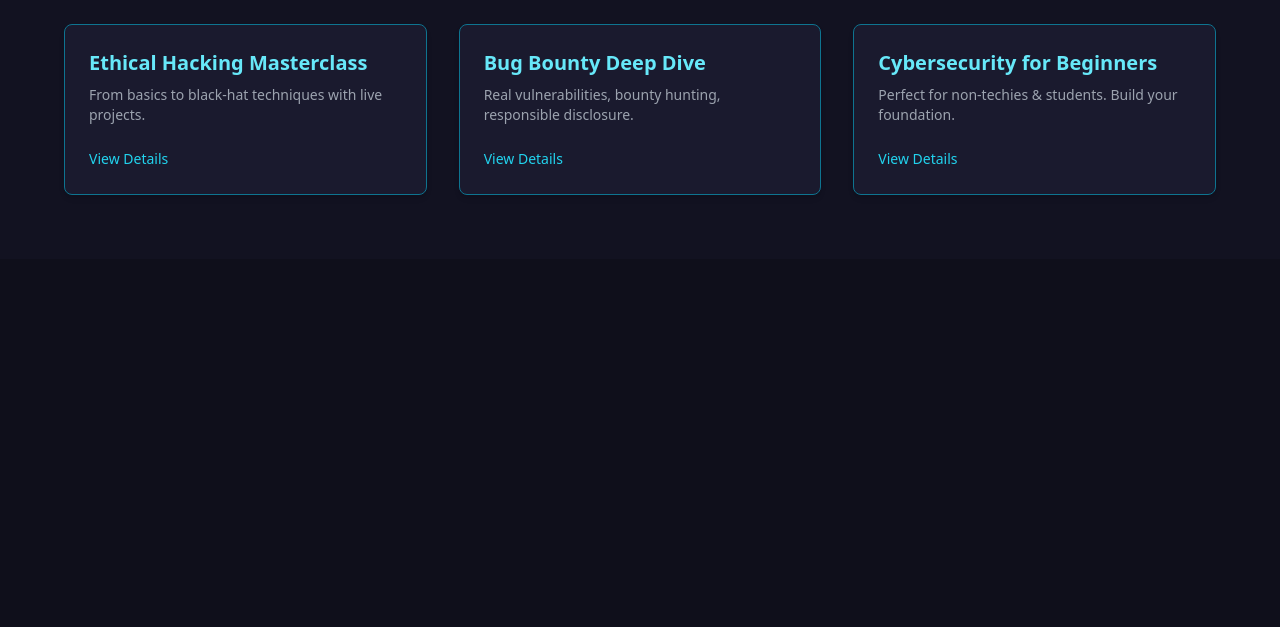
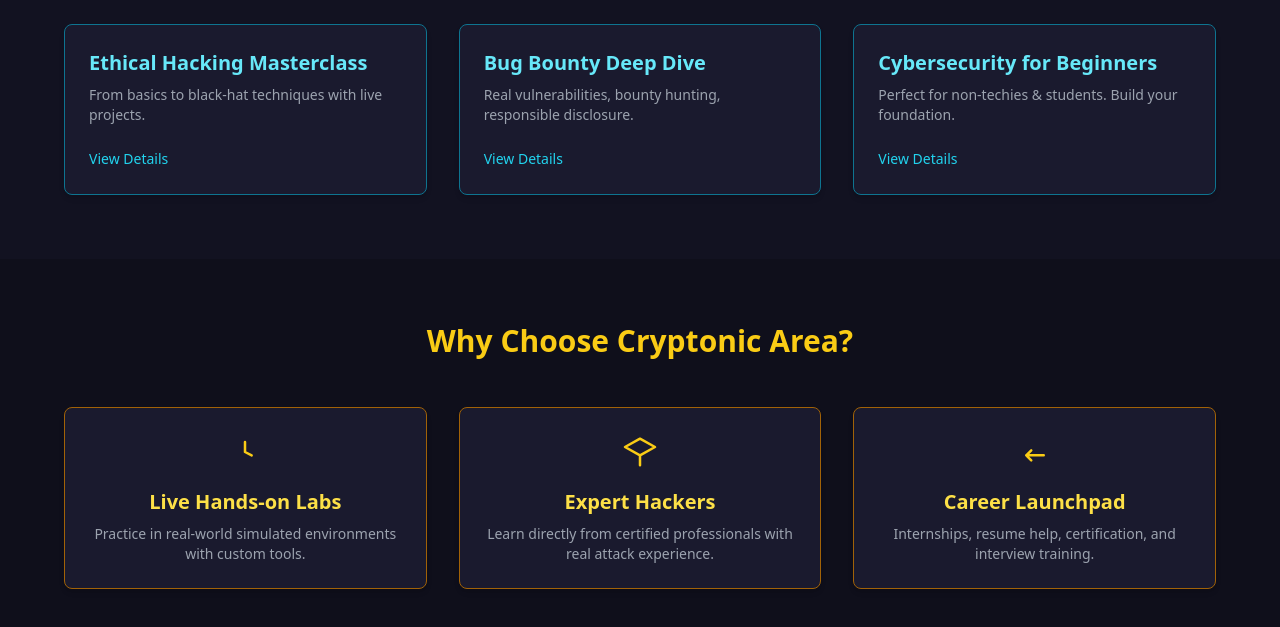
Before and after one commit to karndeepbaror/cryptonic-area, a plain HTML site: page index.html in a window 1280 px wide. Shown: the part 652-1279 px from the top of the page. Before the commit the page ends 911 px from the top, so only its background shows below. Drawn offline with nearby package versions, Linux system fonts and the light colour scheme.

Commit message:
Update index.html

```diff
--- a/index.html
+++ b/index.html
@@ -59,3 +59,43 @@
 
   </div>
 </section>
+<!-- Why Choose Cryptonic Area Section -->
+<section id="about" class="py-16 px-6 bg-[#0f0f1b]">
+  <h2 class="text-3xl font-bold text-center text-yellow-400 mb-12">Why Choose Cryptonic Area?</h2>
+  <div class="grid md:grid-cols-3 gap-8 max-w-6xl mx-auto text-center">
+
+    <!-- Card 1 -->
+    <div class="p-6 bg-[#1a1a2e] rounded-lg shadow-md border border-yellow-700">
+      <svg class="mx-auto mb-4 w-10 h-10 text-yellow-400" fill="none" stroke="currentColor" stroke-width="1.5"
+        viewBox="0 0 24 24">
+        <path stroke-linecap="round" stroke-linejoin="round"
+          d="M12 6v6l4 2"></path>
+      </svg>
+      <h3 class="text-xl font-semibold mb-2 text-yellow-300">Live Hands-on Labs</h3>
+      <p class="text-gray-400 text-sm">Practice in real-world simulated environments with custom tools.</p>
+    </div>
+
+    <!-- Card 2 -->
+    <div class="p-6 bg-[#1a1a2e] rounded-lg shadow-md border border-yellow-700">
+      <svg class="mx-auto mb-4 w-10 h-10 text-yellow-400" fill="none" stroke="currentColor" stroke-width="1.5"
+        viewBox="0 0 24 24">
+        <path stroke-linecap="round" stroke-linejoin="round"
+          d="M12 14l9-5-9-5-9 5 9 5zm0 0v6"></path>
+      </svg>
+      <h3 class="text-xl font-semibold mb-2 text-yellow-300">Expert Hackers</h3>
+      <p class="text-gray-400 text-sm">Learn directly from certified professionals with real attack experience.</p>
+    </div>
+
+    <!-- Card 3 -->
+    <div class="p-6 bg-[#1a1a2e] rounded-lg shadow-md border border-yellow-700">
+      <svg class="mx-auto mb-4 w-10 h-10 text-yellow-400" fill="none" stroke="currentColor" stroke-width="1.5"
+        viewBox="0 0 24 24">
+        <path stroke-linecap="round" stroke-linejoin="round"
+          d="M9.75 17l-3-3m0 0l3-3m-3 3h10.5"></path>
+      </svg>
+      <h3 class="text-xl font-semibold mb-2 text-yellow-300">Career Launchpad</h3>
+      <p class="text-gray-400 text-sm">Internships, resume help, certification, and interview training.</p>
+    </div>
+
+  </div>
+</section>
```
